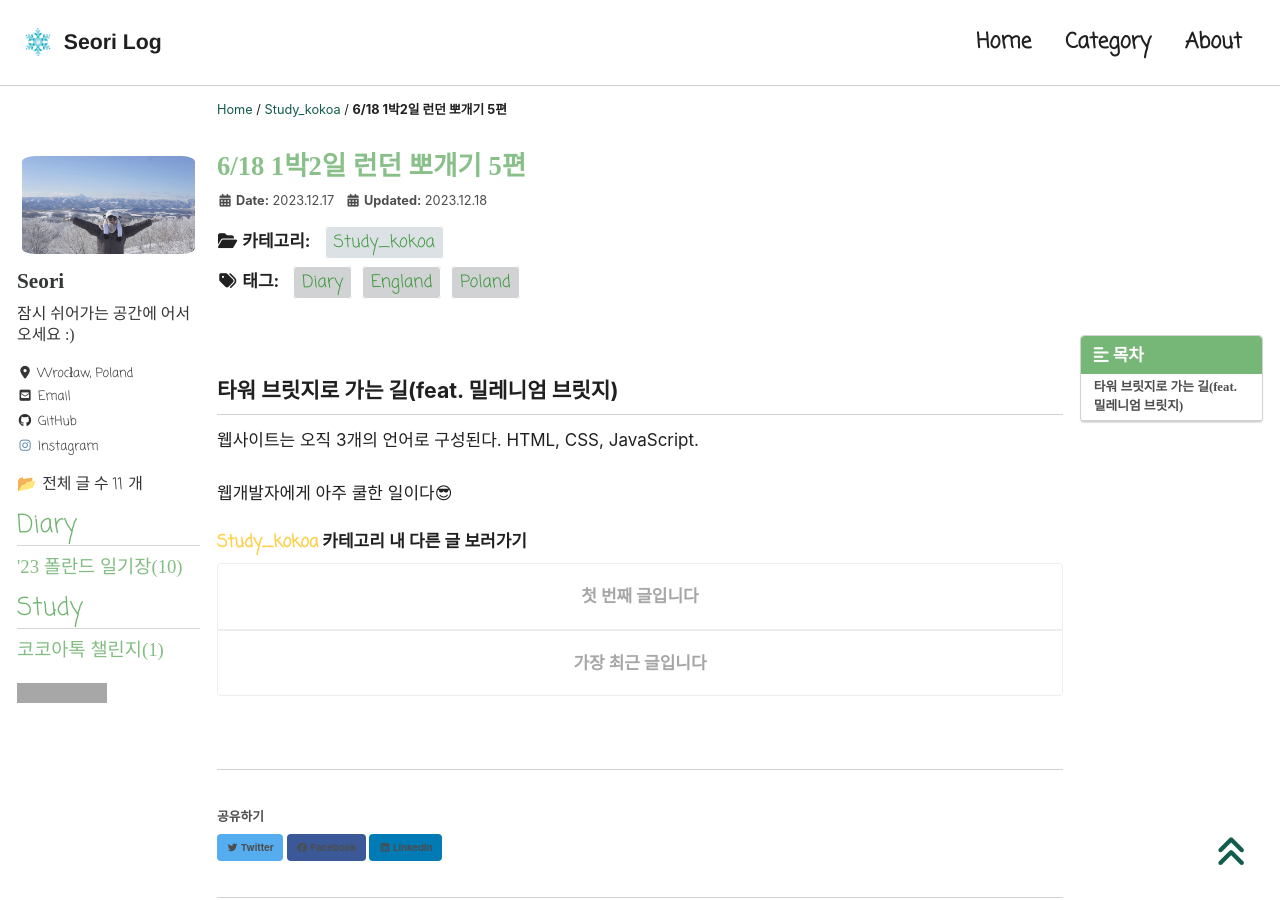
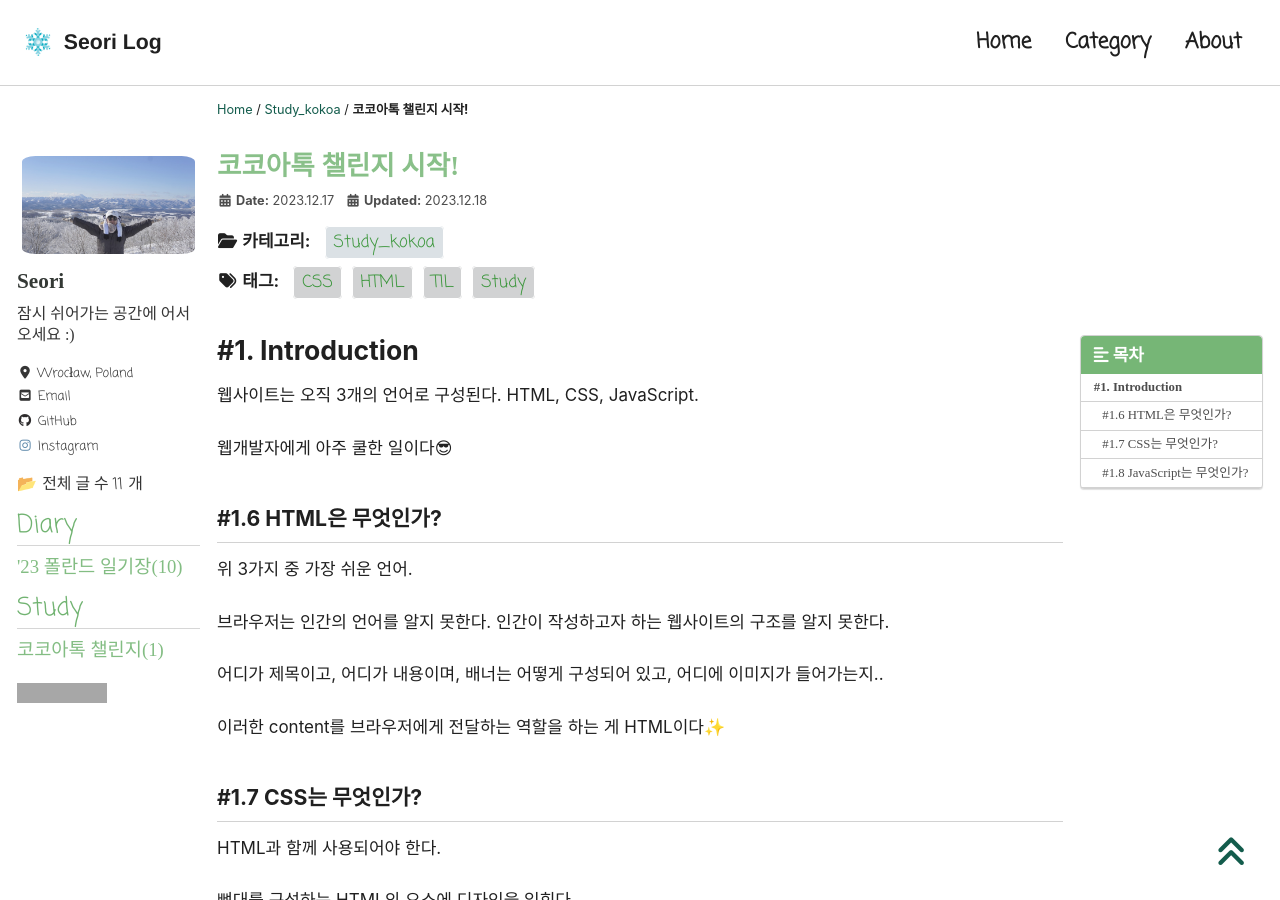
Before and after one commit to Seori15/Seori15.github.io, a Jekyll site: the page built from _posts/Study/Kokoa/2023-12-17-Kokoa Introduction.md, in a window 1280 px wide and 900 px high. Built offline with Jekyll 4.4.1, drawn with Linux system fonts in a browser that asks for light colours; cached includes are drawn as plain includes; nearby versions of some CDN libraries; some web fonts are replaced; comment, search, counter and statistics services are not loaded; some of the changed text lies outside the part shown; grey boxes are pictures that could not be loaded.

Commit message:
Update 2023-12-17-Kokoa Introduction.md

```diff
--- a/_posts/Study/Kokoa/2023-12-17-Kokoa Introduction.md
+++ b/_posts/Study/Kokoa/2023-12-17-Kokoa Introduction.md
@@ -1,11 +1,11 @@
 ---
-title: "6/18 1박2일 런던 뽀개기 5편"
-excerpt: "폴란드 18일차"
+title: "코코아톡 챌린지 시작!"
+excerpt: "코코아 챌린지 사전학습"
 
 categories:
   - Study_kokoa
 tags:
-  - [Poland, Diary, England]
+  - [Study, TIL, HTML, CSS]
 
 toc: true
 toc_sticky: true
@@ -15,8 +15,34 @@ last_modified_at: 2023-12-18
 ---
 
 
-## 타워 브릿지로 가는 길(feat. 밀레니엄 브릿지)
+# #1. Introduction
 
 웹사이트는 오직 3개의 언어로 구성된다. HTML, CSS, JavaScript.
 
 웹개발자에게 아주 쿨한 일이다😎
+
+## #1.6 HTML은 무엇인가?
+
+위 3가지 중 가장 쉬운 언어.
+
+브라우저는 인간의 언어를 알지 못한다. 인간이 작성하고자 하는 웹사이트의 구조를 알지 못한다.
+
+어디가 제목이고, 어디가 내용이며, 배너는 어떻게 구성되어 있고, 어디에 이미지가 들어가는지..
+
+이러한 content를 브라우저에게 전달하는 역할을 하는 게 HTML이다✨
+
+## #1.7 CSS는 무엇인가?
+
+HTML과 함께 사용되어야 한다.
+
+뼈대를 구성하는 HTML의 요소에 디자인을 입힌다.
+
+제목의 크기는, 배너의 색상은, 이미지의 사이즈는 등등…
+
+## #1.8 JavaScript는 무엇인가?
+
+HTML이 뼈대를, CSS가 근육을 담당했다면 이를 움직이기 위한 두뇌가 필요하다. → JavaScript
+
+신문과 같은 링크, 텍스트로 이루어진 사이트는 뇌가 필요하진 않다.
+
+→ 코코아톡 클론 코딩에서는 다루지 않는다!
```
